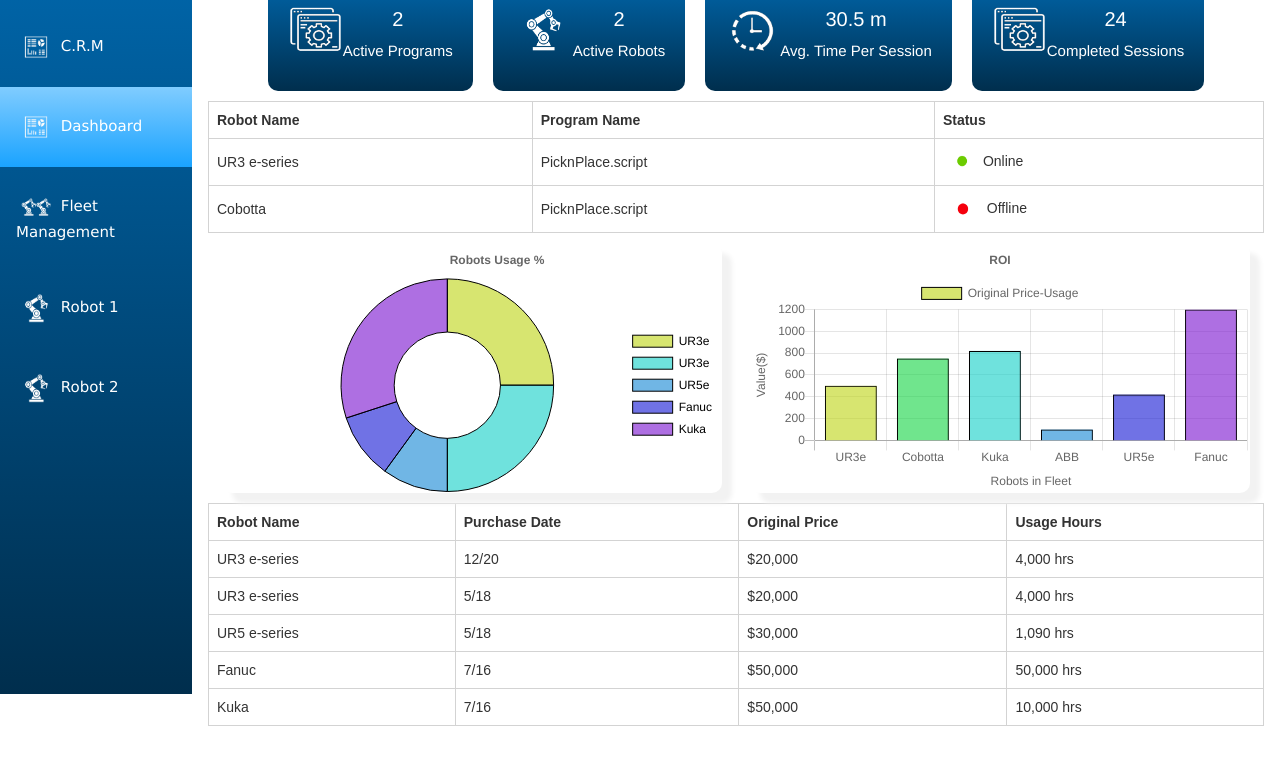
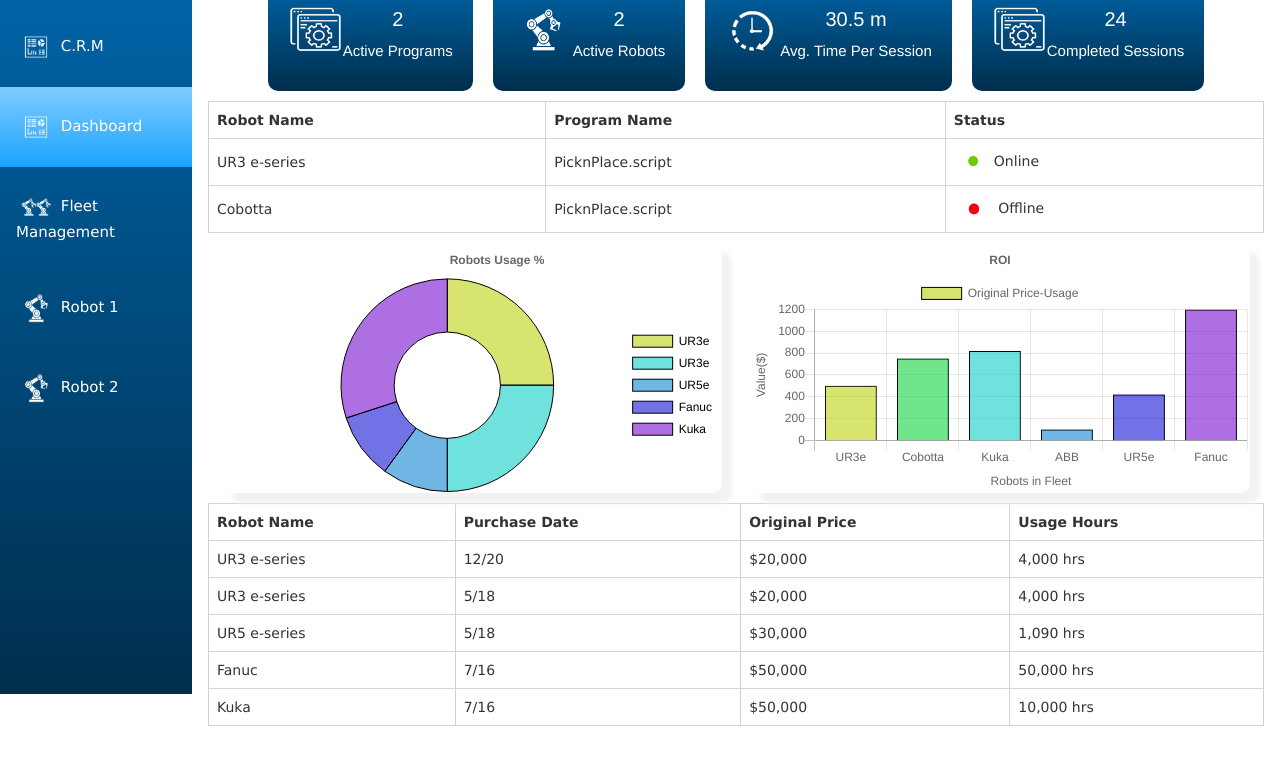
Before and after one commit to druotolo/Dashboard, a plain HTML site: page index.html in a window 1280 px wide. Shown: the part 106-870 px from the top of the page. Drawn offline with nearby package versions, Linux system fonts and the light colour scheme.

Commit message:
Changed font
Changed font from serif to Geneva

```diff
--- a/fleetStyle.css
+++ b/fleetStyle.css
@@ -8,7 +8,7 @@ h2{
 }
 
 table {
-  font-family: arial, sans-serif;
+  font-family: Geneva;
   border-collapse: collapse;
   width: 100%;
 }
```
